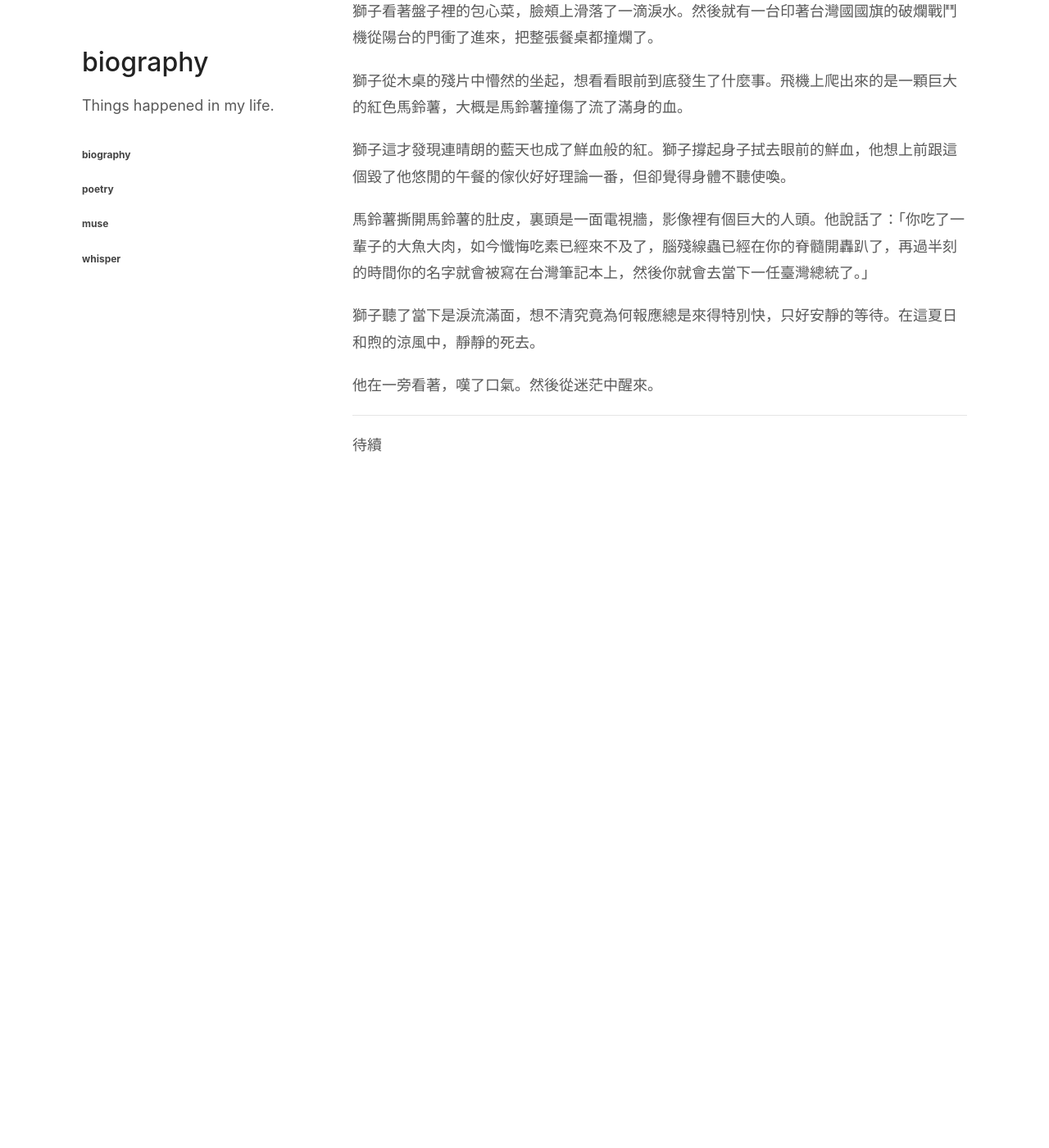
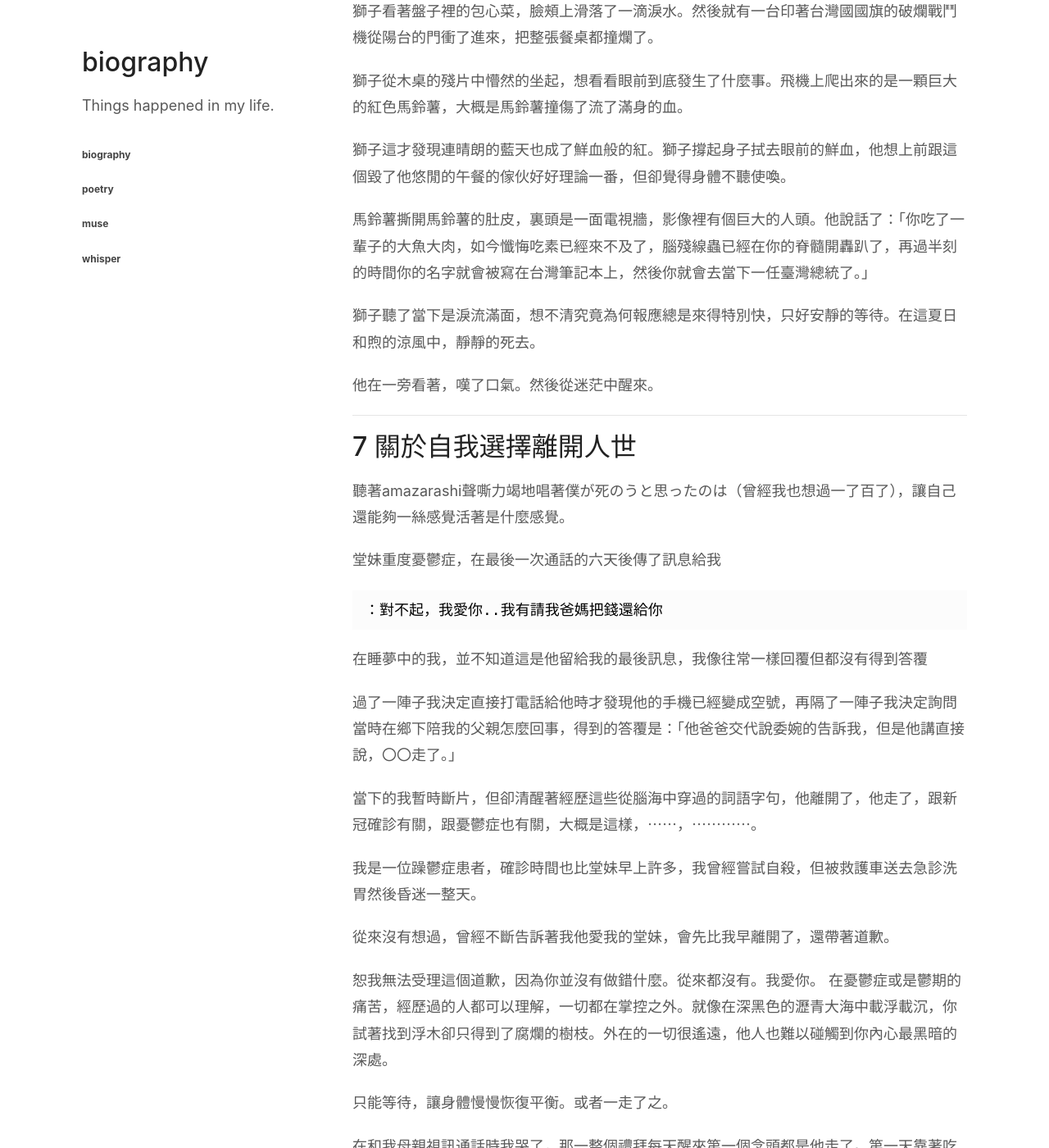
Before and after one commit to zenkarsha/biography, a Jekyll site: the page built from index.md, in a window 1280 px wide and 1400 px high, scrolled down 5308 px. Shown: the whole window at 82% size. Built offline with Jekyll 4.4.1, drawn with Linux system fonts in a browser that asks for light colours; our own code applies the rules of GitHub Pages for plain Markdown files; before the commit the page ends 5938 px from its top, so only the background shows below that; some of the changed text lies outside the part shown.

Commit message:
Update index.md

````diff
--- a/index.md
+++ b/index.md
@@ -125,4 +125,59 @@ layout: default
 
 ---
 
+# 7 關於自我選擇離開人世
+
+聽著amazarashi聲嘶力竭地唱著僕が死のうと思ったのは（曾經我也想過一了百了），讓自己還能夠一絲感覺活著是什麼感覺。
+
+堂妹重度憂鬱症，在最後一次通話的六天後傳了訊息給我
+
+```
+：對不起，我愛你..我有請我爸媽把錢還給你
+```
+
+在睡夢中的我，並不知道這是他留給我的最後訊息，我像往常一樣回覆但都沒有得到答覆
+
+過了一陣子我決定直接打電話給他時才發現他的手機已經變成空號，再隔了一陣子我決定詢問當時在鄉下陪我的父親怎麼回事，得到的答覆是：「他爸爸交代說委婉的告訴我，但是他講直接說，〇〇走了。」
+
+當下的我暫時斷片，但卻清醒著經歷這些從腦海中穿過的詞語字句，他離開了，他走了，跟新冠確診有關，跟憂鬱症也有關，大概是這樣，⋯⋯，⋯⋯⋯⋯。
+
+我是一位躁鬱症患者，確診時間也比堂妹早上許多，我曾經嘗試自殺，但被救護車送去急診洗胃然後昏迷一整天。
+
+從來沒有想過，曾經不斷告訴著我他愛我的堂妹，會先比我早離開了，還帶著道歉。
+
+恕我無法受理這個道歉，因為你並沒有做錯什麼。從來都沒有。我愛你。
+在憂鬱症或是鬱期的痛苦，經歷過的人都可以理解，一切都在掌控之外。就像在深黑色的瀝青大海中載浮載沉，你試著找到浮木卻只得到了腐爛的樹枝。外在的一切很遙遠，他人也難以碰觸到你內心最黑暗的深處。
+
+只能等待，讓身體慢慢恢復平衡。或者一走了之。
+
+在和我母親視訊通話時我哭了，那一整個禮拜每天醒來第一個念頭都是他走了。第一天靠著吃雙倍的安眠藥只為了更好入睡。
+
+心中的難過並沒有格外洶湧難熬，因為我知道，他從痛苦中脫離了，至少如此。
+
+大人們的哀悼方式讓我感到困惑，不言不語，沈默，嘗試淡忘，等待。
+那幾個夜晚我打遍了所有求救清單的人，跟他們訴說，偶有相似經歷者可以交流如何面對。當一個人的痛苦結束時，他的痛苦分享給了所有愛他的人。現在他們可以感受到痛了。
+
+內心按耐著想知道他是如何成功離開的念頭，但是很大機率我得不到答案，雖然我知道大概是甚麼方式帶走了他。
+
+人生有時候漫長，讓你難以忍受；有時候很短暫，就像昨天才剛擁抱過，卻已經是最後的擁抱。
+
+```
+不管是在母胎中只活了20週
+還是活到了一百多歲
+人生終究，對恆常來說
+都如是短暫
+```
+
+我看著時間線的盡頭，看到了自己的背影。
+
+```
+很久以前就說過
+每一次見面都可能是最後一次
+每一次聊天都可能是最後一次
+每一次擁抱都可能是最後一次
+僅此，悼念你32歲的生命。
+```
+
+---
+
 待續
````
